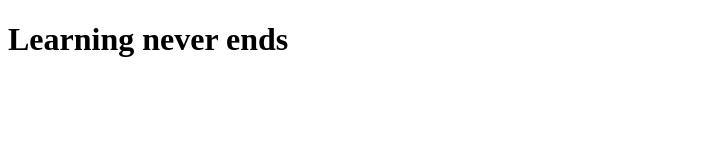
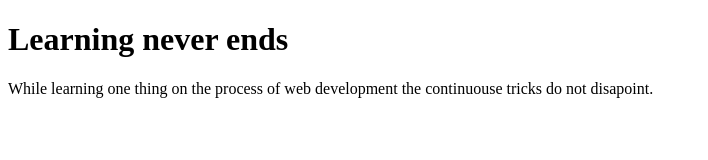
Before and after one commit to Saldaba95/Lesson-4, a plain HTML site: page index.html in a window 1280 px wide. Shown: the whole page, without its empty margins (0-708 px from the left). Drawn offline with Linux system fonts and the light colour scheme.

Commit message:
Update index.html
added some lines to begin getting the page going

```diff
--- a/index.html
+++ b/index.html
@@ -8,6 +8,10 @@
   </head>
   <body>
     <h1>Learning never ends</h1>
+    <p>
+      While learning one thing on the process of web development the continuouse
+      tricks do not disapoint.
+    </p>
     <script src="script.js"></script>
   </body>
 </html>
```
